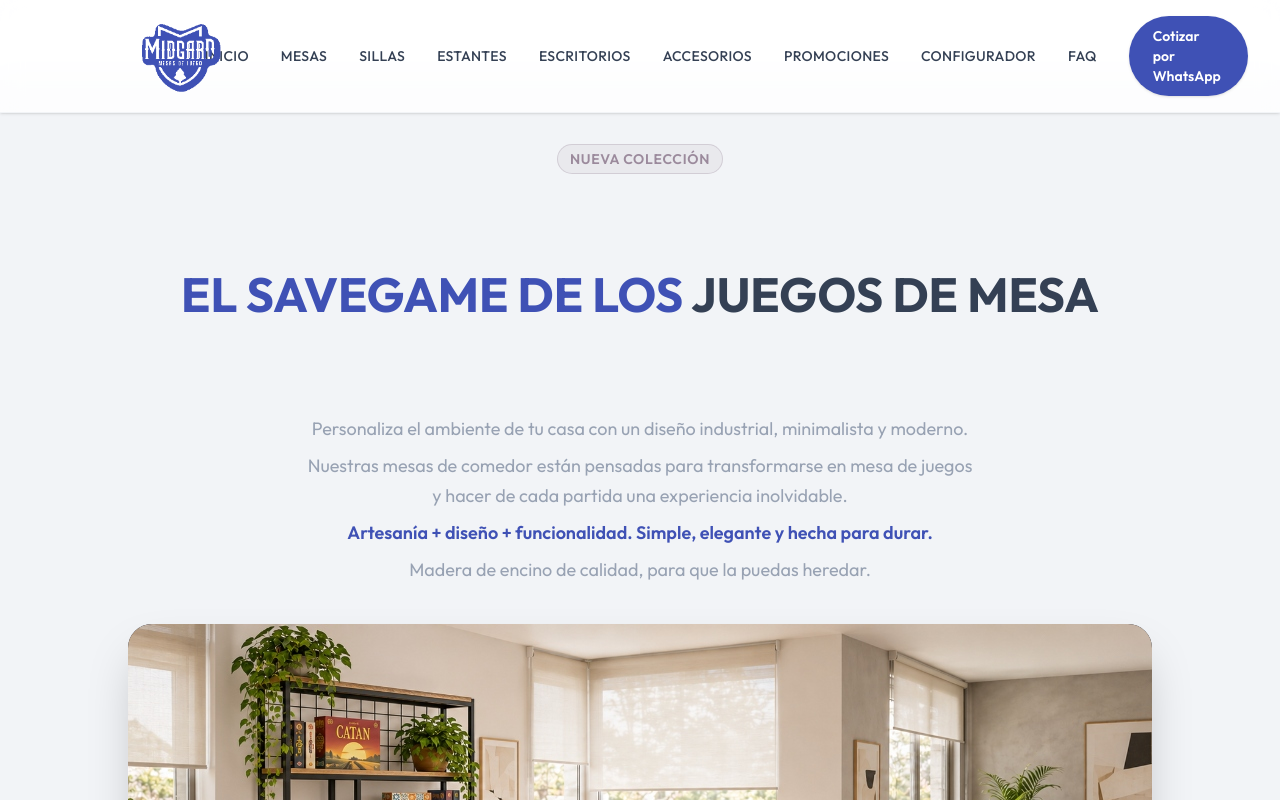
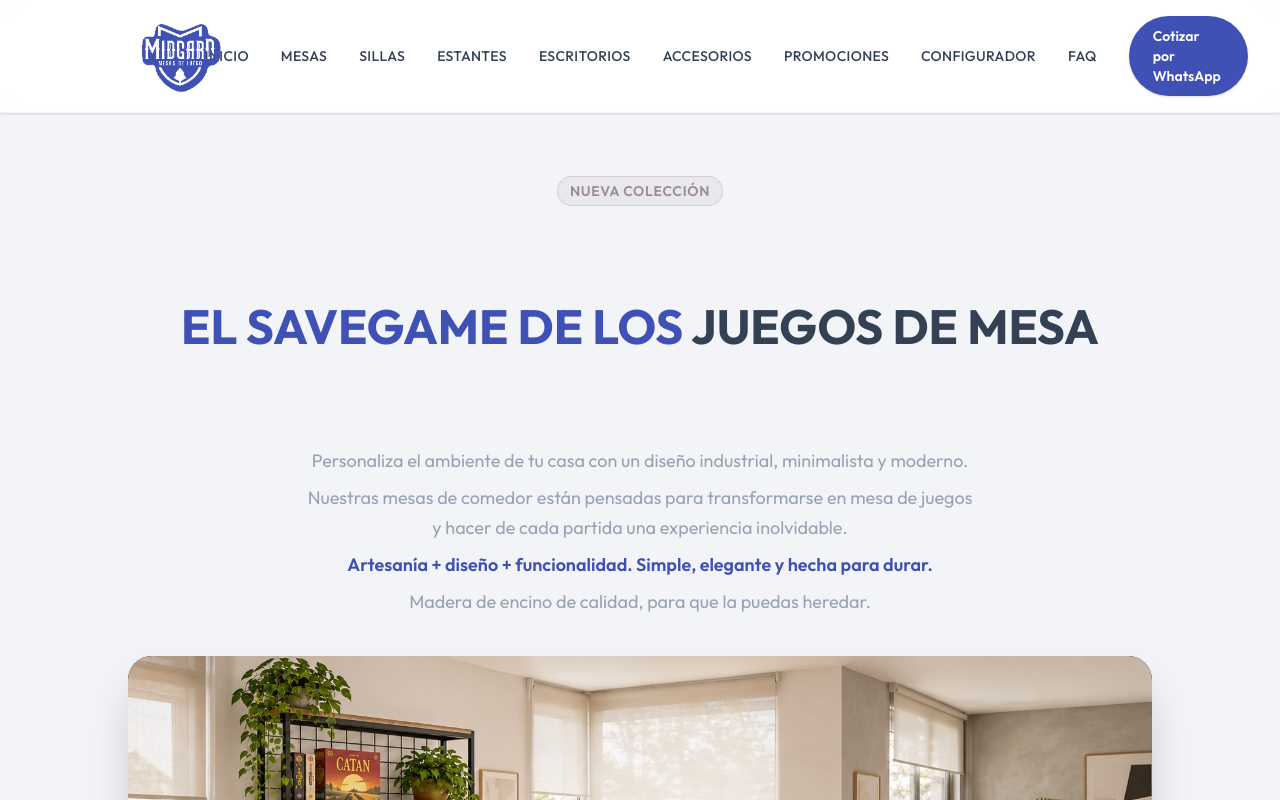
Before and after one commit to Arcoberto/CatalogoMidgard, a Next.js app: page / in a window 1280 px wide. Shown: the top 800 px of the page. Built offline with nearby package versions, Linux system fonts and the light colour scheme.

Commit message:
Corregir espacio bajo el encabezado fijo (112px) en todas las páginas

```diff
--- a/src/app/configurador/page.tsx
+++ b/src/app/configurador/page.tsx
@@ -121,10 +121,10 @@ function ConfiguradorContent() {
   const estructuras: StructureStyle[] = ['Un sólo tono', 'Bicolor Blanco', 'Bicolor Negro'];
 
   return (
-    <div className="flex flex-col lg:flex-row min-h-[calc(100vh-80px)] bg-midgard-light-gray">
+    <div className="flex flex-col lg:flex-row min-h-[calc(100vh-7rem)] bg-midgard-light-gray">
 
       {/* LEFT PANEL - CONTROLS */}
-      <div className="order-2 lg:order-none w-full lg:w-[450px] bg-white border-r border-midgard-light-gray flex flex-col lg:h-[calc(100vh-80px)] lg:overflow-y-auto pb-24 lg:pb-0">
+      <div className="order-2 lg:order-none w-full lg:w-[450px] bg-white border-r border-midgard-light-gray flex flex-col lg:h-[calc(100vh-7rem)] lg:overflow-y-auto pb-24 lg:pb-0">
         <div className="pt-6 lg:pt-10 pb-4 lg:pb-6 px-6 border-b border-midgard-light-gray lg:sticky top-0 bg-white z-50">
           <h1 className="text-2xl font-bold text-midgard-navy">Configura tu Mesa</h1>
           <p className="text-sm text-midgard-gray">Personaliza cada detalle a tu gusto.</p>
--- a/src/app/faq/page.tsx
+++ b/src/app/faq/page.tsx
@@ -343,7 +343,7 @@ export default function FaqPage() {
       </section>
 
       {/* Category Nav Pills */}
-      <div className="sticky top-20 z-30 bg-white/90 backdrop-blur-md border-b border-midgard-light-gray shadow-sm">
+      <div className="sticky top-28 z-30 bg-white/90 backdrop-blur-md border-b border-midgard-light-gray shadow-sm">
         <div className="max-w-4xl mx-auto px-4 py-3 flex gap-2 overflow-x-auto scrollbar-hide">
           {FAQ_DATA.map((cat, i) => (
             <a
--- a/src/app/layout.tsx
+++ b/src/app/layout.tsx
@@ -22,7 +22,7 @@ export default function RootLayout({
 }>) {
   return (
     <html lang="es" className={`${outfit.variable} h-full antialiased scroll-smooth`}>
-      <body className="min-h-full flex flex-col bg-midgard-light-gray text-midgard-black font-sans selection:bg-midgard-navy selection:text-white pt-20">
+      <body className="min-h-full flex flex-col bg-midgard-light-gray text-midgard-black font-sans selection:bg-midgard-navy selection:text-white pt-28">
         <Navbar />
         <main className="flex-grow flex flex-col">
           {children}
```
